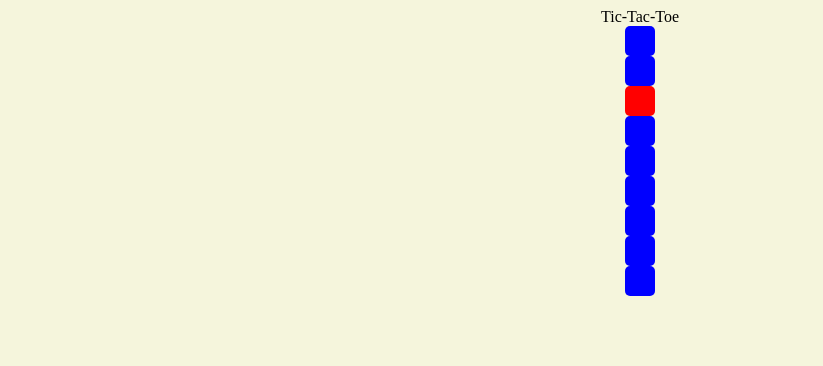
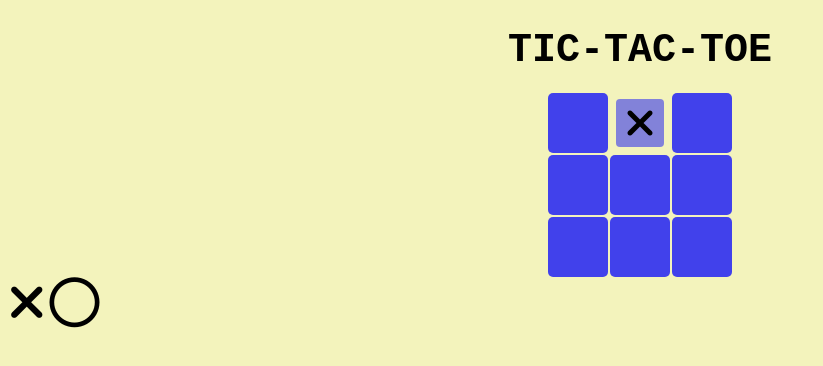
Before and after one commit to MentalSkin/tic-tac-toe, a plain HTML site: page index.html in a window 1280 px wide. Both pictures are taken after a click on the element 640 px from the left and 101 px from the top of the page. Shown: the whole page, without its empty margins (0-823 px from the left). Drawn offline with Linux system fonts and the light colour scheme.

Commit message:
X and O working

```diff
--- a/index.html
+++ b/index.html
@@ -4,11 +4,13 @@
         <meta charset="UTF-8">
         <title></title>
         <link rel="stylesheet" href="style.css">
+        <script src="https://kit.fontawesome.com/e155c15edc.js" crossorigin="anonymous"></script>
     </head>
     <body>
         <main>
-            <div id="title">Tic-Tac-Toe</div>
+            <div id="title">TIC-TAC-TOE</div>
             <div id="gameboardContainer">
+                <div id="gameboard">
                     <div id="r0c0" class="tile"></div>
                     <div id="r0c1" class="tile"></div>
                     <div id="r0c2" class="tile"></div>
@@ -19,7 +21,9 @@
                     <div id="r2c1" class="tile"></div>
                     <div id="r2c2" class="tile"></div>
                 </div>
-
+            </div>
+            <i class="fas fa-times"></i>
+            <i class="far fa-circle"></i>
         </main>
         <script src="script.js"></script>
     </body>
--- a/script.js
+++ b/script.js
@@ -9,18 +9,51 @@ const Gameboard = (function(){
 
     let tileList = [...document.querySelectorAll('.tile')];
 
+    let counter = 0
+
     tileList.forEach(element => {
-        element.addEventListener('click', function( event ) {
-            event.target.setAttribute("style", "background-color: red;")})});
+        element.addEventListener('click', function(event) {
+            //event.target.setAttribute("style", "background-color: red; border-radius: 20px");
 
+            event.target.setAttribute("style", "background-color: rgba(18, 18, 248, 0.50); scale: 80%");
 
+            if (!event.target.classList.value.includes('closed')) {
+
+                let i = document.createElement("i");
+
+                if (counter%2 === 0) {
+                    i.classList.add('fas')
+                    i.classList.add('fa-times')
+                } else {
+                    i.classList.add('far')
+                    i.classList.add('fa-circle')
+                }
+                i.classList.add('closed')
+                event.target.classList.add('closed')
+                event.target.appendChild(i);
+
+                counter += 1;
+            }
+        })
+    });
+
+    const reset = function() {
+         //function that resets the board
+         //clear tiles
+         //set counter to 0
+         counter = 0;
+    }
+
+    const returnCounter = function(){return counter}
 
     return {
         r0c0,r0c1,r0c2,
         r1c0,r1c1,r1c2,
         r2c0,r2c1,r2c2,
 
-        gameboardContainer
+        gameboardContainer,
+        returnCounter,
+        reset
 
     }
 })();
--- a/style.css
+++ b/style.css
@@ -1,5 +1,5 @@
 html {
-    background-color: beige;
+    background-color: rgb(243, 243, 188);
 }
 
 main {
@@ -10,18 +10,42 @@ main {
 
 #title {
     text-align: center;
+    padding-top: 20px;
+    padding-bottom: 20px;
+    font-size: 40px;
+    font-family: monospace;
+    font-weight: bold;
+    font-variant: small-caps;
+
 }
 
+
 #gameboardContainer {
-    display: grid;
+    display: flex;
     justify-content: center;
 }
 
+#gameboard {
+    display: grid;
+    grid-template-columns: 1fr 1fr 1fr;
+    grid-gap: 2px;
+    width: fit-content;
+}
+
 .tile {
-    width: 30px;
-    height: 30px;
-    background-color: blue;
+    width: 60px;
+    height: 60px;
+    background-color: rgba(18, 18, 248, 0.788);
     border-color: black;
     border-radius: 5px;
+    text-align: center;
+    display: flex;
+    justify-content: center;
 
 }
+
+i {
+    font-size: 50px;
+    align-self: center;
+
+}
```
Lines whose indentation alone changed are shown as unchanged.
